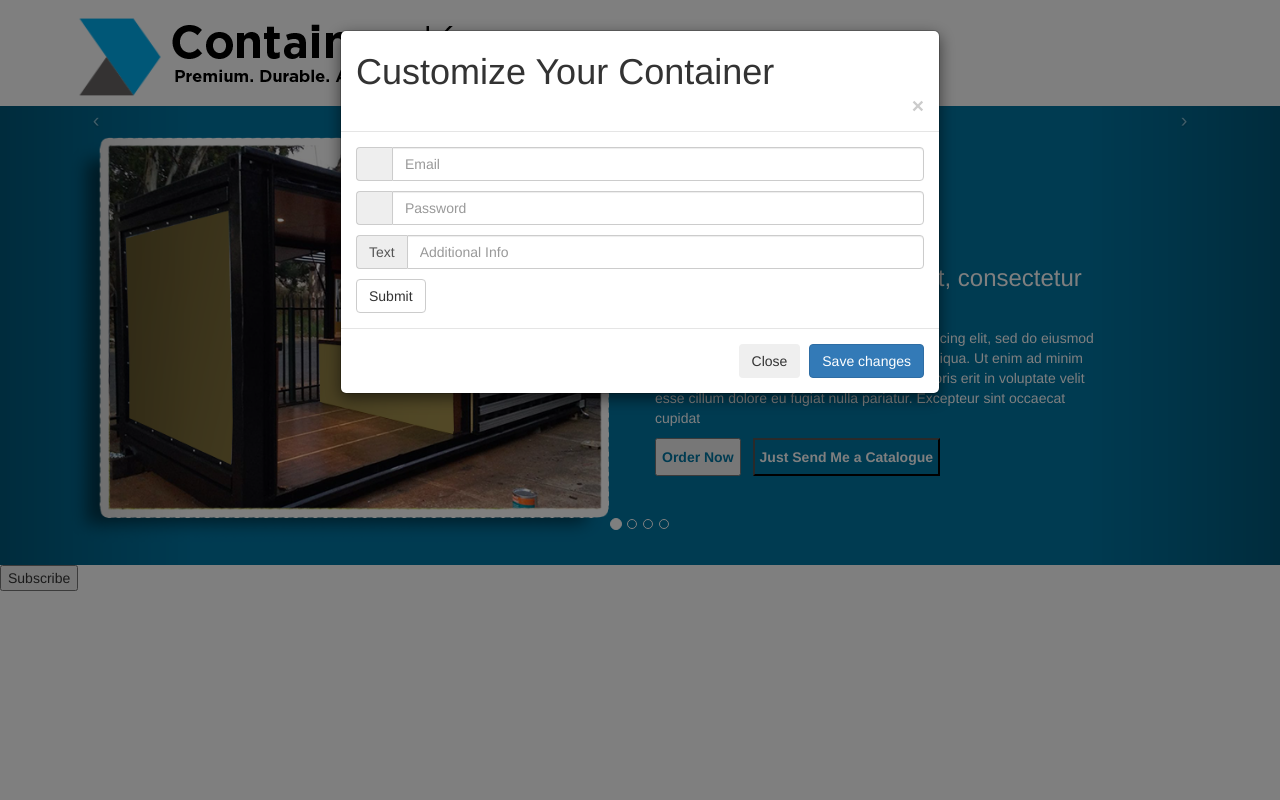
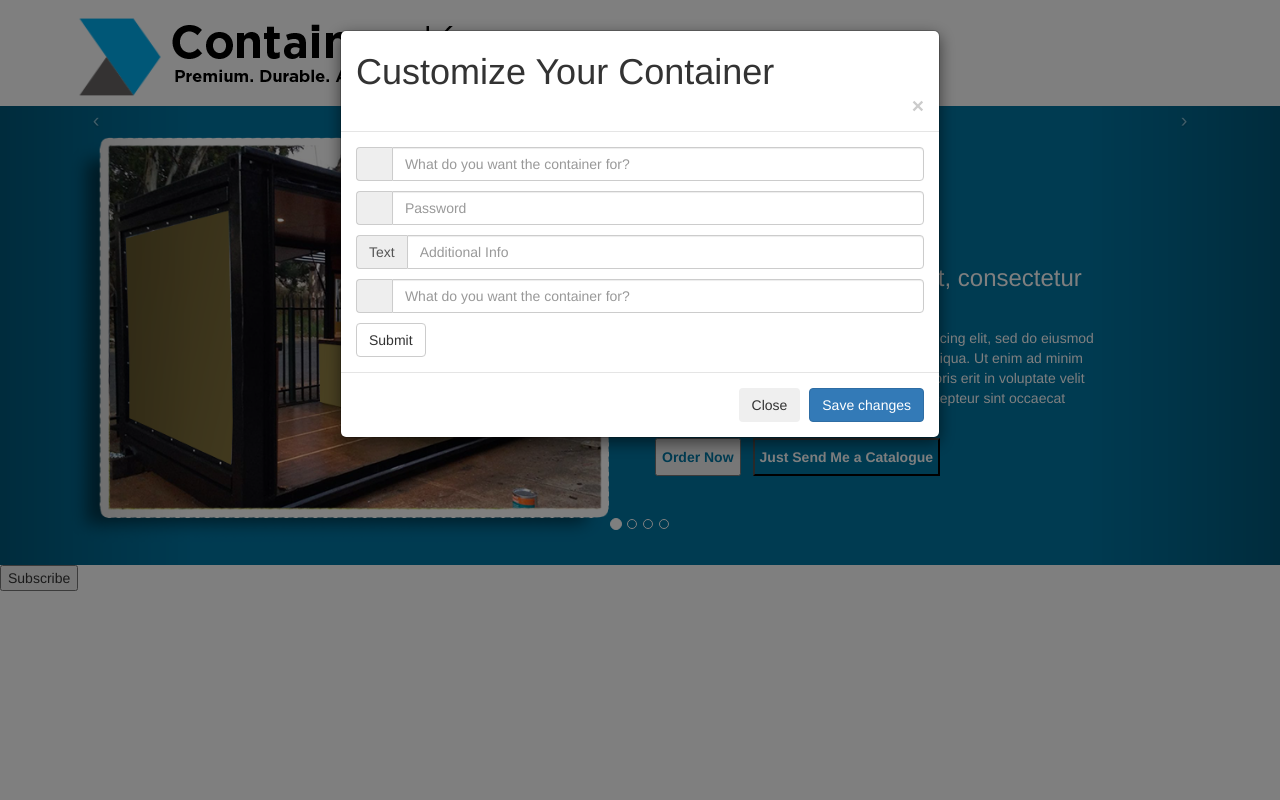
Before and after one commit to koikoishogun/containers, a Laravel app: page / in a window 1280 px wide, after a click on "Order Now". Run offline with Laravel 8, Linux system fonts and the light colour scheme; settings files or empty folders that the repository lacks are supplied; some web fonts are replaced.

Commit message:
welcome blade update

```diff
--- a/resources/views/welcome.blade.php
+++ b/resources/views/welcome.blade.php
@@ -34,7 +34,7 @@
                <form>
                   <div class="input-group spacer">
                     <span class="input-group-addon"><i class="glyphicon glyphicon-user"></i></span>
-                    <input id="email" type="text" class="form-control" name="email" placeholder="Email">
+                    <input id="email" type="text" class="form-control" name="email" placeholder="What do you want the container for?">
                   </div>
 
 
@@ -47,6 +47,12 @@
                     <span class="input-group-addon">Text</span>
                     <input id="msg" type="text" class="form-control" name="msg" placeholder="Additional Info">
                   </div>
+
+                  <div class="input-group spacer">
+                    <span class="input-group-addon"><i class="glyphicon glyphicon-user"></i></span>
+                    <input id="email" type="text" class="form-control" name="email" placeholder="What do you want the container for?">
+                  </div>
+
                    <button type="submit" class="btn btn-default">Submit</button>
               </form>
       </div>
```
